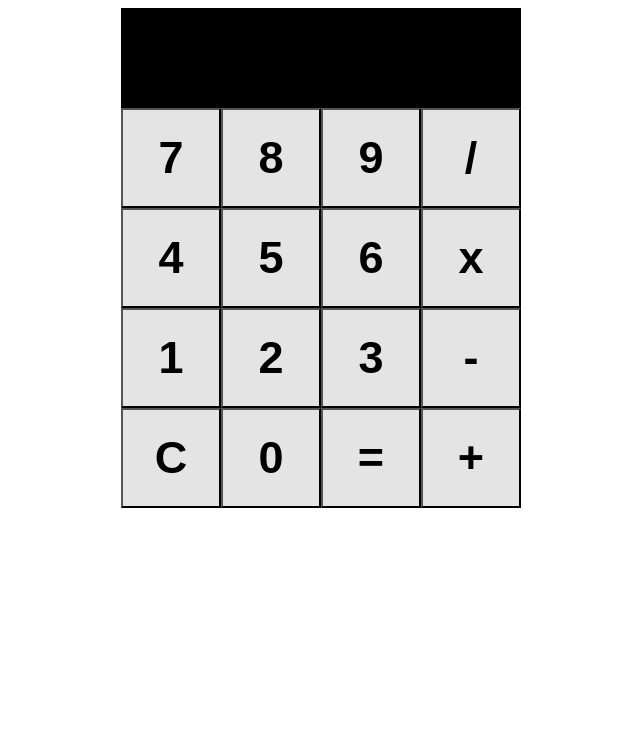
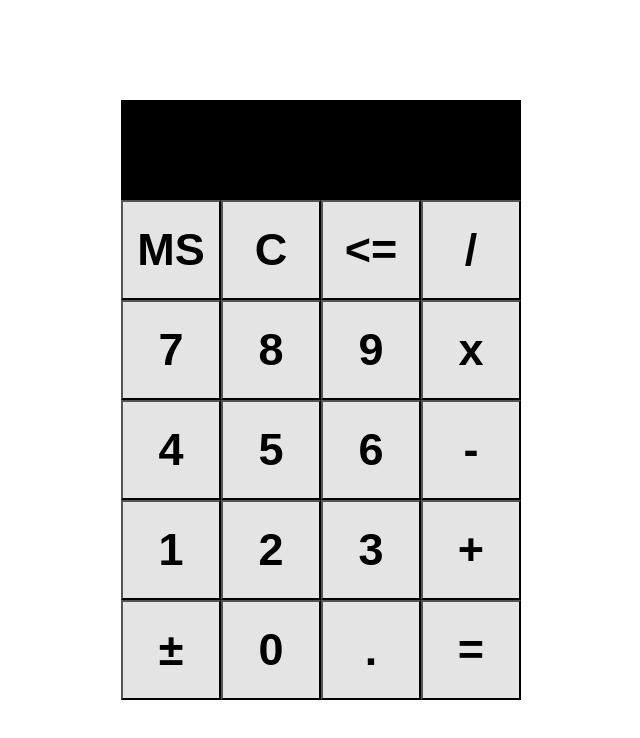
Before and after one commit to JasGdev/odin-calculator, a plain HTML site: page index.html in a window 1280 px wide. Shown: the whole page, without its empty margins (319-959 px from the left). Drawn offline with Linux system fonts and the light colour scheme.

Commit message:
Update README and add ui for new buttons

```diff
--- a/javascript.js
+++ b/javascript.js
@@ -14,7 +14,6 @@ function multiply(a, b) {
 function divide(a, b) {
   return a / b;
 };
-
 
 
 //#endregion
@@ -202,10 +201,11 @@ container.appendChild(display);
 container.appendChild(buttonArea);
 
 const buttons = [
-  "7", "8", "9", "/",
-  "4", "5", "6", "x",
-  "1", "2", "3", "-",
-  "C", "0", "=", "+"
+  "MS", "C", "<=", "/",
+  "7", "8", "9", "x",
+  "4", "5", "6", "-",
+  "1", "2", "3", "+",
+  "±", "0", ".", "="
 ];
 
 buttons.forEach(val => {
@@ -216,9 +216,29 @@ buttons.forEach(val => {
         btn.classList.add('opBtn')
     } else if (val === '='){
         btn.classList.add('eqBtn')
-    } else {
+    } else if (val === 'C') {
         btn.classList.add('clearBtn')
+    } else if (val === '^') {
+        btn.classList.add('powerOfBtn')
+    } else if (val === '🗒') {
+        btn.classList.add('storeBtn')
+    } else if (val === '⌫') {
+        btn.classList.add('backBtn')
+    } else if (val === 'x²') {
+        btn.classList.add('squaredBtn')
+    } else if (val === '√') {
+        btn.classList.add('squareRootBtn')
+    } else if (val === '1/x') {
+        btn.classList.add('reciprocalBtn')
+    } else if (val === '±') {
+        btn.classList.add('minusPosBtn')
+    } else if (val === '.') {
+        btn.classList.add('decimalBtn')
     }
+
+
+
+
     btn.textContent = val;
     buttonArea.appendChild(btn);
 });
--- a/styles.css
+++ b/styles.css
@@ -1,5 +1,8 @@
 body {
+    margin: 0;
+    min-height: 100vh;
     display: flex;
+    flex-direction: column;
     justify-content: center;
     align-items: center;
 }
@@ -21,17 +24,21 @@ body {
     height: 55px;
     font-size: 20px;
 }
+
+
+
+
 .container{
     background-color: rgb(0, 0, 0);
     width: 400px;
-    height: 500px;
+    height: 600px;
 
 }
 
-.numBtn,
-.opBtn,
-.clearBtn,
-.eqBtn  {
+button  {
+
+    margin: 0px;
+    padding: 0px;
     background-color: rgb(228, 228, 228);
     width: 100px;
     height: 100px;
@@ -41,12 +48,10 @@ body {
     background-color 0.15s ease,
     color 0.15s ease,
     transform 0.08s ease;
+
 }
 
-.numBtn:active,
-.opBtn:active,
-.clearBtn:active,
-.eqBtn:active {
+button:active {
     background-color: rgb(0, 0, 0);
     color: aliceblue;
 }
```
Also changed, not shown: index.html (+4 -0 lines), 1 other file.
